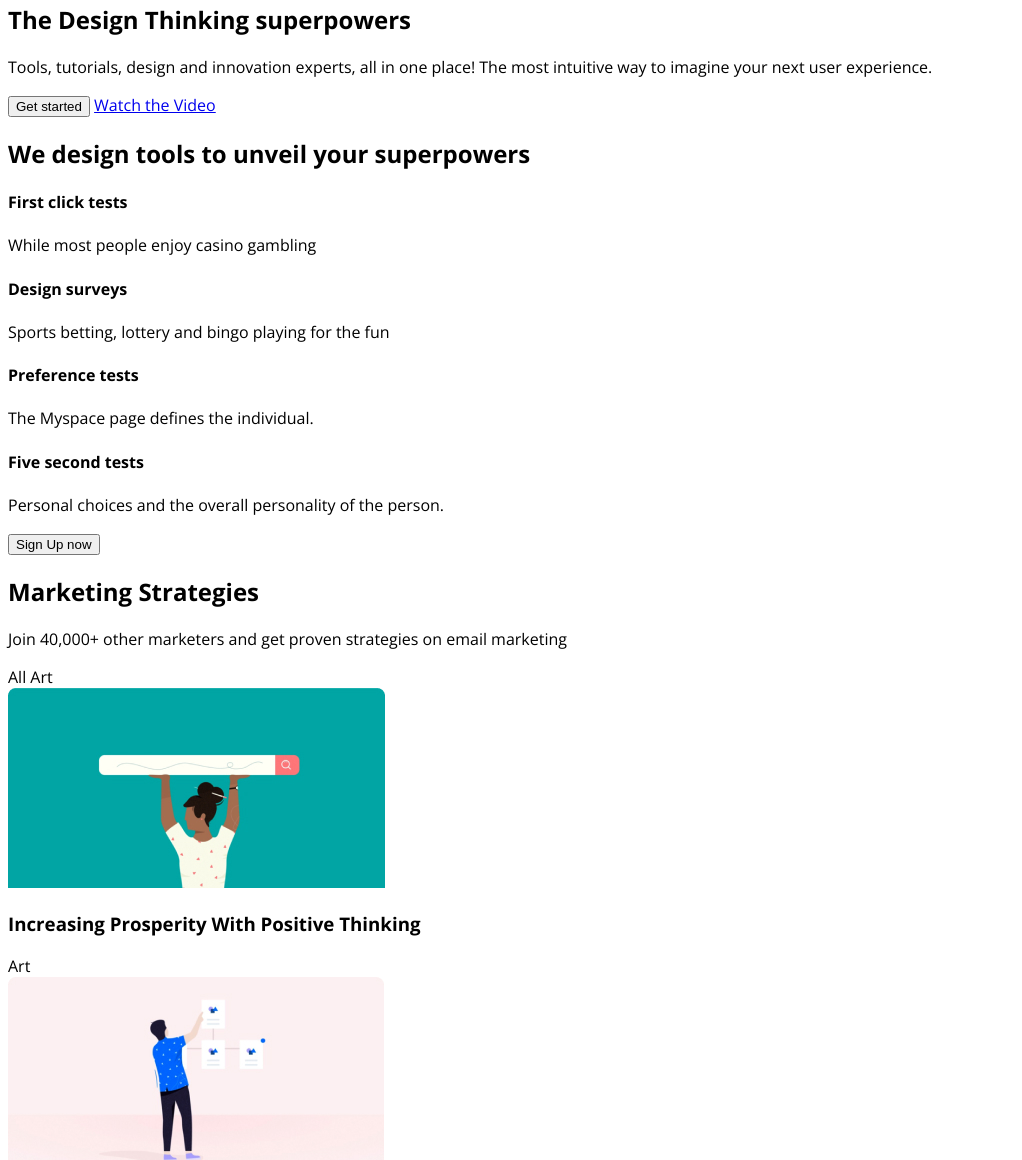
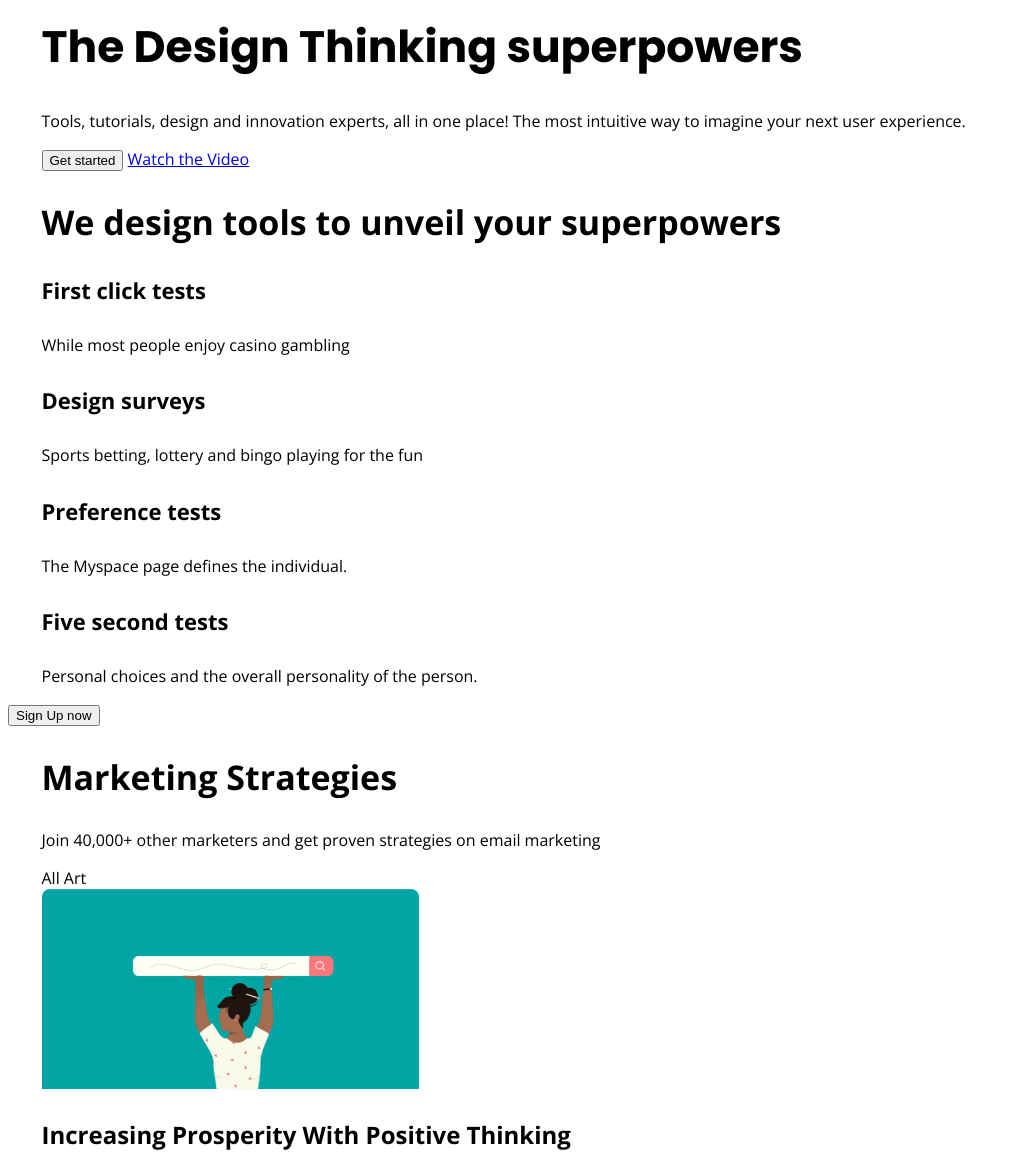
Before and after one commit to nadezdatsygankova/layout, a website: page index.html in a window 1280 px wide. Shown: the part 190-1350 px from the top of the page, without its empty margins (0-1022 px from the left). Drawn offline with nearby package versions, Linux system fonts and the light colour scheme.

Commit message:
fix: add new style

```diff
--- a/sass/style.css
+++ b/sass/style.css
@@ -1,5 +1,10 @@
 /*# sourceMappingURL=style.scss.map */
 /*# sourceMappingURL=style.scss.map */
+.wrapper {
+  max-width: 1197px;
+  margin: auto;
+}
+
 html {
   font-size: 10px;
 }
@@ -9,4 +14,40 @@ body {
   font-family: "Open Sans", Verdana, sans-serif;
 }
 
+h1 {
+  font-family: "Poppins", Verdana, sans-serif;
+  font-style: normal;
+  font-weight: 700;
+  font-size: 44px;
+  line-height: 54px;
+}
+
+h2 {
+  font-style: normal;
+  font-weight: 700;
+  font-size: 34px;
+  line-height: 46px;
+}
+
+h3 {
+  font-style: normal;
+  font-weight: 700;
+  font-size: 24px;
+  line-height: 34px;
+}
+
+h4 {
+  font-style: normal;
+  font-weight: 600;
+  font-size: 22px;
+  line-height: 30px;
+}
+
+h5 {
+  font-style: normal;
+  font-weight: 700;
+  font-size: 16px;
+  line-height: 26px;
+}
+
 /*# sourceMappingURL=style.css.map */
```
